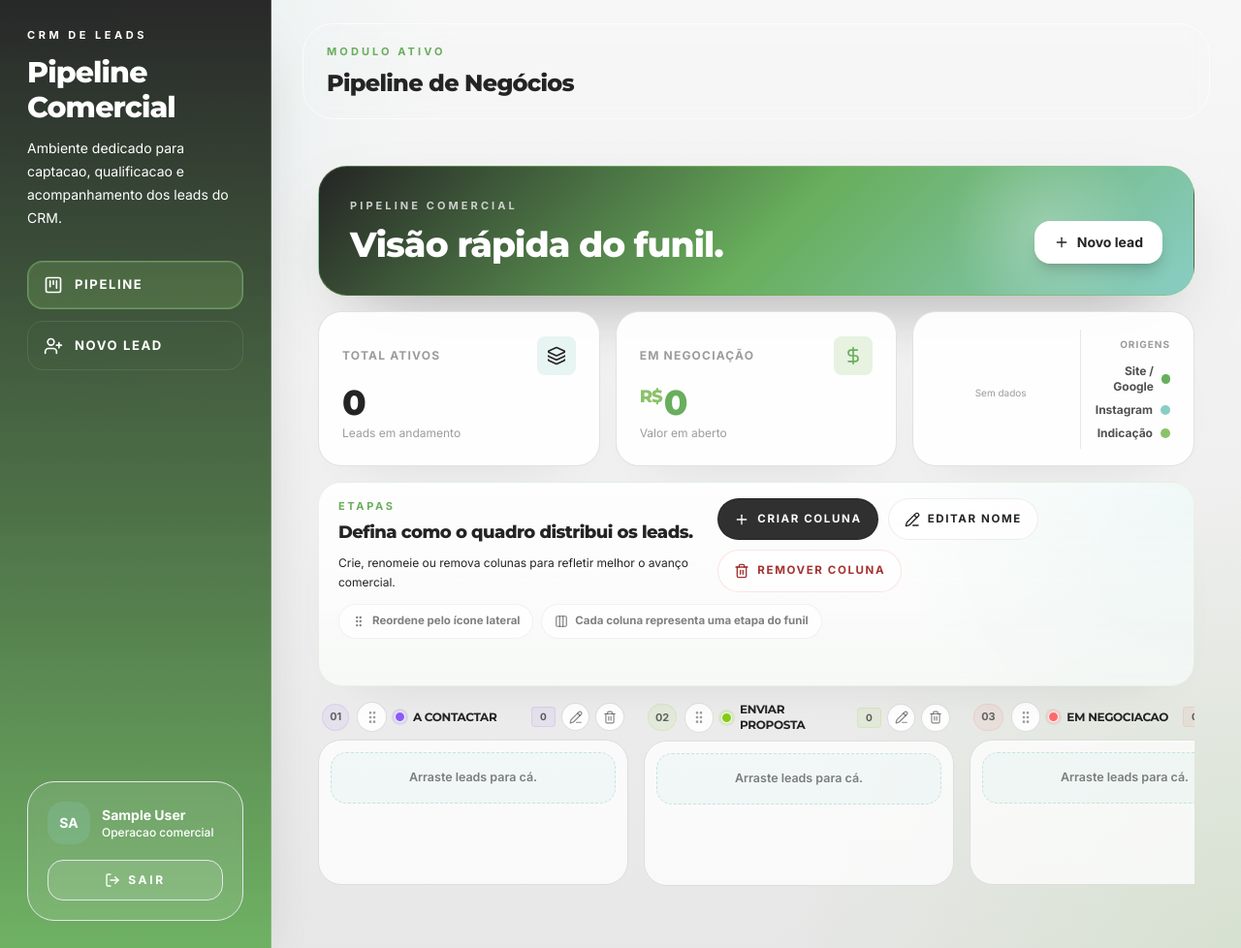
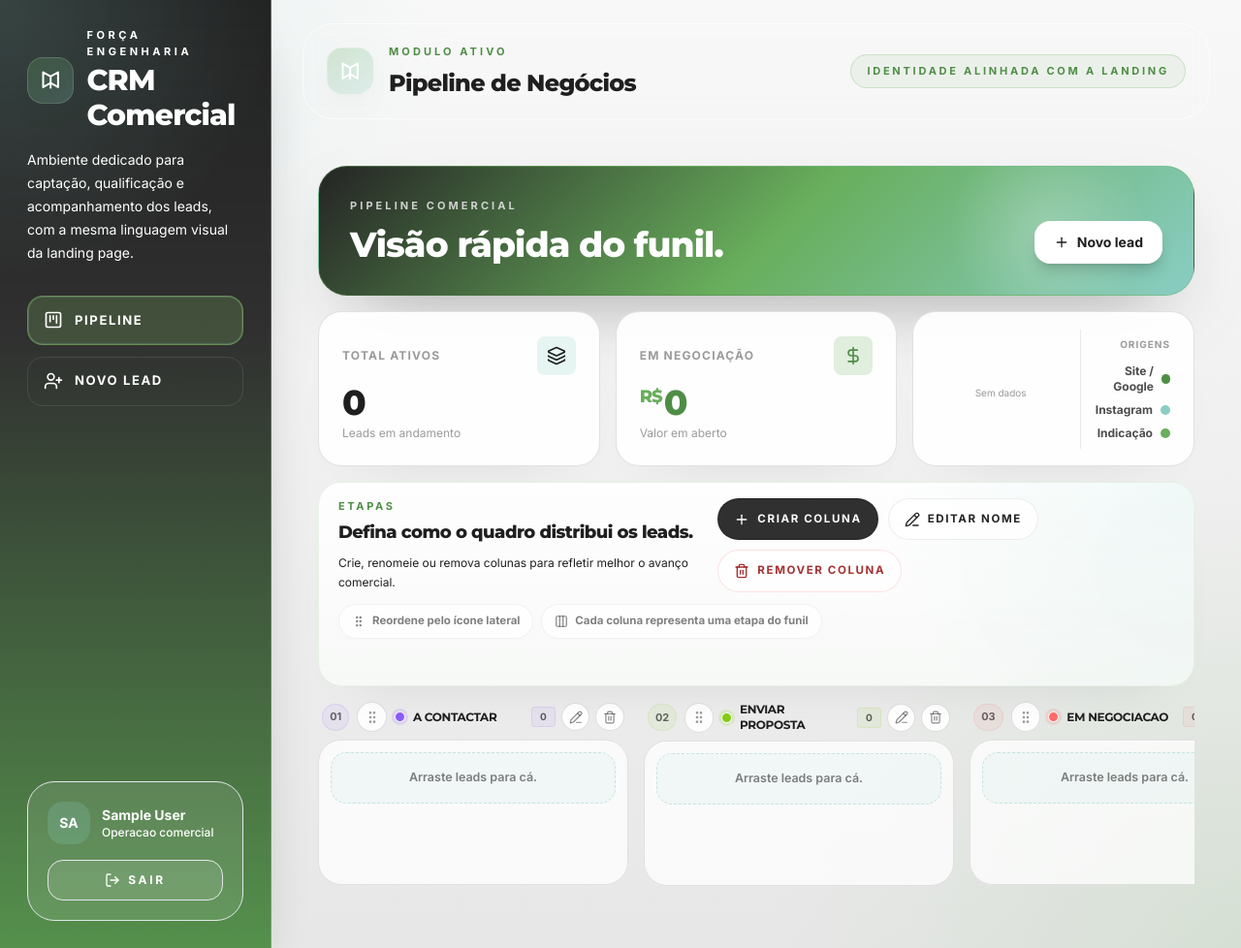
Before and after one commit to miguelbento189-lang/crm-sistema, a Django app: page /sistema/crm/pipeline/ in a window 1280 px wide. Shown: the whole page at 97% size. Run offline with Django 5.2, Linux system fonts and the light colour scheme; the visitor is signed in with stand-in values (Sample User, id 1); data comes from the database, SQL or seed files in the repository; data that the repository does not hold is empty; some libraries are stand-ins or nearby versions.

Commit message:
chore: alinhar crm com identidade da landing

```diff
--- a/crm/templates/crm/crm_dashboard.html
+++ b/crm/templates/crm/crm_dashboard.html
@@ -36,11 +36,11 @@
 
     /* Serviço */
 
-    .bg-solar { background-color: rgba(139, 194, 105, 0.16); color: #68ae5c; border: 1px solid rgba(139, 194, 105, 0.35); }
+    .bg-solar { background-color: rgba(104, 174, 92, 0.14); color: #4f8d46; border: 1px solid rgba(104, 174, 92, 0.28); }
 
     .bg-clima { background-color: rgba(137, 205, 196, 0.18); color: #242424; border: 1px solid rgba(137, 205, 196, 0.4); }
 
-    .bg-eletrica { background-color: rgba(104, 174, 92, 0.15); color: #68ae5c; border: 1px solid rgba(104, 174, 92, 0.3); }
+    .bg-eletrica { background-color: rgba(104, 174, 92, 0.14); color: #4f8d46; border: 1px solid rgba(104, 174, 92, 0.28); }
 
     .bg-automacao { background-color: rgba(36, 36, 36, 0.08); color: #242424; border: 1px solid rgba(36, 36, 36, 0.16); }
 
@@ -51,9 +51,9 @@
 
     .tag-insta { background-color: rgba(137, 205, 196, 0.18); color: #242424; border: 1px solid rgba(137, 205, 196, 0.42); }
 
-    .tag-google { background-color: rgba(139, 194, 105, 0.16); color: #68ae5c; border: 1px solid rgba(139, 194, 105, 0.35); }
-
-    .tag-indicacao { background-color: rgba(104, 174, 92, 0.14); color: #68ae5c; border: 1px solid rgba(104, 174, 92, 0.28); }
+    .tag-google { background-color: rgba(104, 174, 92, 0.14); color: #4f8d46; border: 1px solid rgba(104, 174, 92, 0.28); }
+
+    .tag-indicacao { background-color: rgba(104, 174, 92, 0.12); color: #4f8d46; border: 1px solid rgba(104, 174, 92, 0.24); }
 
     .tag-outros { background-color: rgba(221, 221, 221, 0.5); color: #242424; border: 1px solid rgba(36, 36, 36, 0.08); }
 
@@ -85,7 +85,7 @@
 
         transform: translateY(-4px);
 
-        border-color: rgba(137, 205, 196, 0.52);
+        border-color: rgba(104, 174, 92, 0.52);
 
         box-shadow: 0 24px 42px -32px rgba(0, 0, 0, 0.28);
 
@@ -95,7 +95,7 @@
 
     .kanban-card:active { cursor: grabbing; z-index: 20; }
 
-    .sortable-ghost { opacity: 0.4; background: rgba(137, 205, 196, 0.28); border: 2px dashed rgba(36, 36, 36, 0.28); }
+    .sortable-ghost { opacity: 0.4; background: rgba(137, 205, 196, 0.22); border: 2px dashed rgba(31, 31, 31, 0.28); }
 
 
 
@@ -105,9 +105,9 @@
 
     .custom-scrollbar::-webkit-scrollbar-track { background: transparent; }
 
-    .custom-scrollbar::-webkit-scrollbar-thumb { background: rgba(137, 205, 196, 0.7); border-radius: 10px; }
-
-    .custom-scrollbar::-webkit-scrollbar-thumb:hover { background: rgba(104, 174, 92, 0.8); }
+    .custom-scrollbar::-webkit-scrollbar-thumb { background: rgba(104, 174, 92, 0.72); border-radius: 10px; }
+
+    .custom-scrollbar::-webkit-scrollbar-thumb:hover { background: rgba(79, 141, 70, 0.82); }
 
     .kanban-card-body {
 
--- a/crm/templates/crm/pipeline_base.html
+++ b/crm/templates/crm/pipeline_base.html
@@ -11,12 +11,12 @@
     tailwind.config = {
       theme: {
         extend: {
-          colors: {
-            primary: '#8bc269',
+            colors: {
+            primary: '#68ae5c',
             accent: '#89cdc4',
-            secondary: '#68ae5c',
-            charcoal: '#242424',
-            soft: '#dddddd',
+            secondary: '#4f8d46',
+            charcoal: '#1f1f1f',
+            soft: '#e0e0e0',
           },
         },
       },
@@ -27,19 +27,19 @@
   <link href="https://fonts.googleapis.com/css2?family=Montserrat:wght@700;800&family=Inter:wght@400;500;600;700&display=swap" rel="stylesheet">
   <style>
     :root {
-      --crm-primary: #8bc269;
+      --crm-primary: #68ae5c;
       --crm-accent: #89cdc4;
-      --crm-secondary: #68ae5c;
-      --crm-charcoal: #242424;
-      --crm-soft: #dddddd;
+      --crm-secondary: #4f8d46;
+      --crm-charcoal: #1f1f1f;
+      --crm-soft: #e0e0e0;
     }
 
     body {
       font-family: 'Inter', sans-serif;
       background:
-        radial-gradient(circle at top left, rgba(137, 205, 196, 0.22), transparent 28%),
-        radial-gradient(circle at bottom right, rgba(139, 194, 105, 0.18), transparent 30%),
-        linear-gradient(180deg, #f7f7f7 0%, #efefef 54%, #e7e7e7 100%);
+        radial-gradient(circle at top left, rgba(137, 205, 196, 0.18), transparent 28%),
+        radial-gradient(circle at bottom right, rgba(104, 174, 92, 0.14), transparent 30%),
+        linear-gradient(180deg, #f8f8f8 0%, #efefef 54%, #e7e7e7 100%);
       color: var(--crm-charcoal);
     }
 
@@ -55,10 +55,37 @@
     }
 
     .pipeline-sidebar {
-      background: linear-gradient(180deg, rgba(36, 36, 36, 0.98), rgba(104, 174, 92, 0.95));
+      background:
+        radial-gradient(circle at top left, rgba(137, 205, 196, 0.2), transparent 28%),
+        linear-gradient(180deg, rgba(31, 31, 31, 0.99), rgba(31, 31, 31, 0.92) 35%, rgba(79, 141, 70, 0.96));
       color: white;
       border-right: 1px solid rgba(221, 221, 221, 0.22);
-      box-shadow: 0 28px 60px -34px rgba(36, 36, 36, 0.42);
+      box-shadow: 0 28px 60px -34px rgba(31, 31, 31, 0.48);
+    }
+
+    .brand-lockup {
+      display: inline-flex;
+      align-items: center;
+      gap: 0.85rem;
+    }
+
+    .brand-mark {
+      width: 3rem;
+      height: 3rem;
+      border-radius: 1rem;
+      display: inline-flex;
+      align-items: center;
+      justify-content: center;
+      background: linear-gradient(145deg, rgba(104, 174, 92, 0.24), rgba(137, 205, 196, 0.22));
+      border: 1px solid rgba(255, 255, 255, 0.14);
+      box-shadow: 0 14px 30px -20px rgba(0, 0, 0, 0.5);
+      flex: 0 0 auto;
+    }
+
+    .brand-mark svg {
+      width: 1.65rem;
+      height: 1.65rem;
+      color: white;
     }
 
     .pipeline-link {
@@ -177,9 +204,19 @@
     <aside class="pipeline-sidebar p-6 lg:p-7">
       <div class="flex h-full flex-col gap-8">
         <div>
-          <p class="text-[11px] font-black uppercase tracking-[0.32em] text-white/72">CRM de Leads</p>
-          <h1 class="mt-3 text-3xl font-black text-white">Pipeline Comercial</h1>
-          <p class="mt-3 max-w-xs text-sm leading-6 text-white/82">Ambiente dedicado para captacao, qualificacao e acompanhamento dos leads do CRM.</p>
+          <div class="brand-lockup">
+            <div class="brand-mark" aria-hidden="true">
+              <svg viewBox="0 0 24 24" fill="none" stroke="currentColor" stroke-width="1.8" stroke-linecap="round" stroke-linejoin="round">
+                <path d="M5 19V5l7 4 7-4v14l-7-4-7 4Z" />
+                <path d="M12 9.5v10" />
+              </svg>
+            </div>
+            <div>
+              <p class="text-[11px] font-black uppercase tracking-[0.32em] text-white/72">Força Engenharia</p>
+              <h1 class="mt-1 text-3xl font-black text-white">CRM Comercial</h1>
+            </div>
+          </div>
+          <p class="mt-4 max-w-xs text-sm leading-6 text-white/82">Ambiente dedicado para captação, qualificação e acompanhamento dos leads, com a mesma linguagem visual da landing page.</p>
         </div>
 
         <nav class="grid gap-3">
@@ -216,11 +253,22 @@
 
     <div class="min-w-0">
       <header class="px-4 pt-4 md:px-6 md:pt-6 lg:px-8">
-        <div class="page-intro rounded-[2rem] border border-white/70 bg-white/88 px-6 py-5 shadow-[0_24px_70px_-50px_rgba(36,36,36,0.35)] backdrop-blur">
-          <div class="flex flex-col gap-3 md:flex-row md:items-end md:justify-between">
-            <div>
-              <p class="text-[11px] font-black uppercase tracking-[0.28em] text-secondary">Modulo ativo</p>
-              <h2 class="mt-2 text-2xl font-black text-charcoal">{% block header_title %}CRM Pipeline{% endblock %}</h2>
+        <div class="page-intro rounded-[2rem] border border-white/70 bg-white/88 px-6 py-5 shadow-[0_24px_70px_-50px_rgba(31,31,31,0.35)] backdrop-blur">
+          <div class="flex flex-col gap-4 md:flex-row md:items-center md:justify-between">
+            <div class="flex items-center gap-4">
+              <div class="brand-mark text-charcoal" aria-hidden="true">
+                <svg viewBox="0 0 24 24" fill="none" stroke="currentColor" stroke-width="1.8" stroke-linecap="round" stroke-linejoin="round">
+                  <path d="M5 19V5l7 4 7-4v14l-7-4-7 4Z" />
+                  <path d="M12 9.5v10" />
+                </svg>
+              </div>
+              <div>
+                <p class="text-[11px] font-black uppercase tracking-[0.28em] text-secondary">Modulo ativo</p>
+                <h2 class="mt-2 text-2xl font-black text-charcoal">{% block header_title %}CRM Pipeline{% endblock %}</h2>
+              </div>
+            </div>
+            <div class="hidden rounded-full border border-primary/25 bg-[rgba(104,174,92,0.08)] px-4 py-2 text-[11px] font-bold uppercase tracking-[0.25em] text-secondary md:inline-flex">
+              Identidade alinhada com a landing
             </div>
           </div>
         </div>
--- a/render.yaml
+++ b/render.yaml
@@ -9,7 +9,7 @@ services:
       - key: DJANGO_SETTINGS_MODULE
         value: core.settings
       - key: PYTHON_VERSION
-        value: 3.11
+        value: 3.12
       - key: DEBUG
         value: "False"
       - key: USE_SQLITE
```
Also changed, not shown: crm/templates/crm/lead_form.html (+10 -2 lines), crm/templates/registration/login.html (+58 -22 lines), vercel.json.
